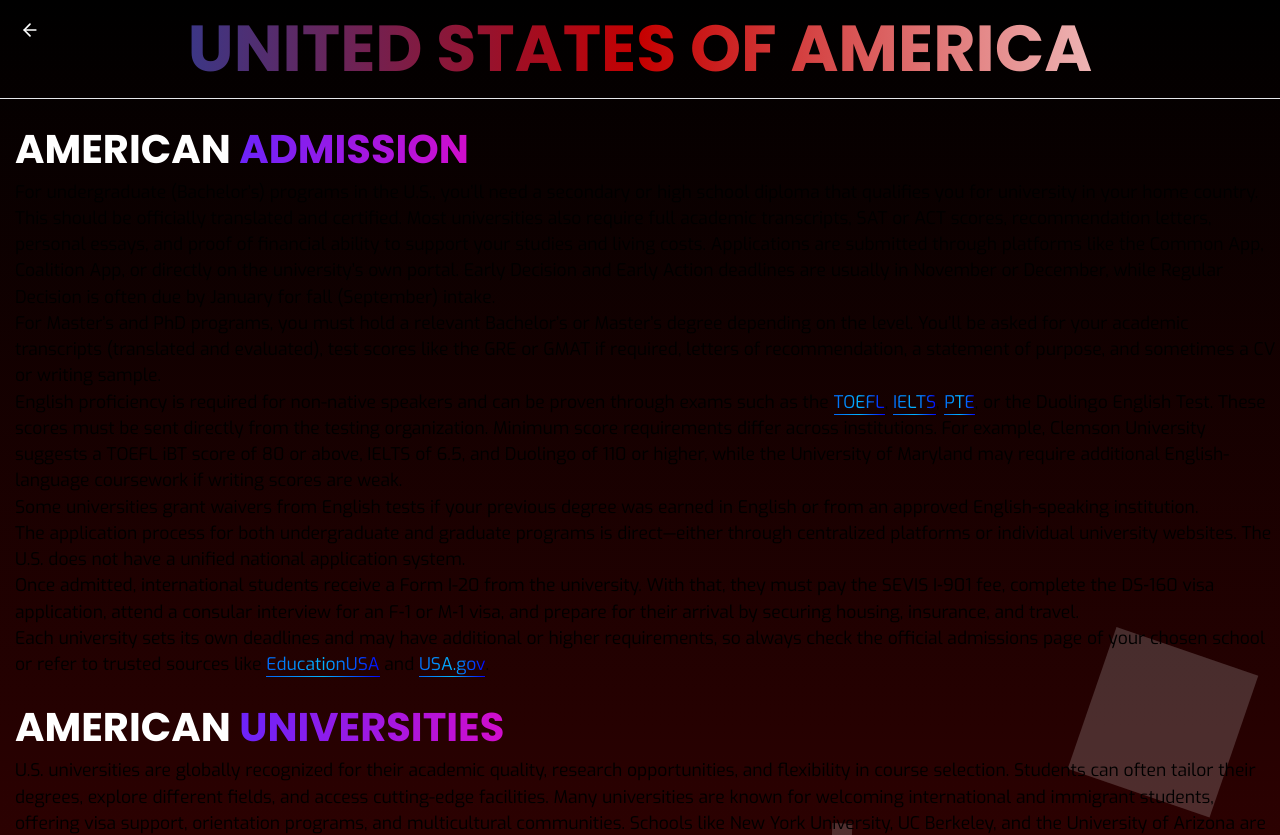
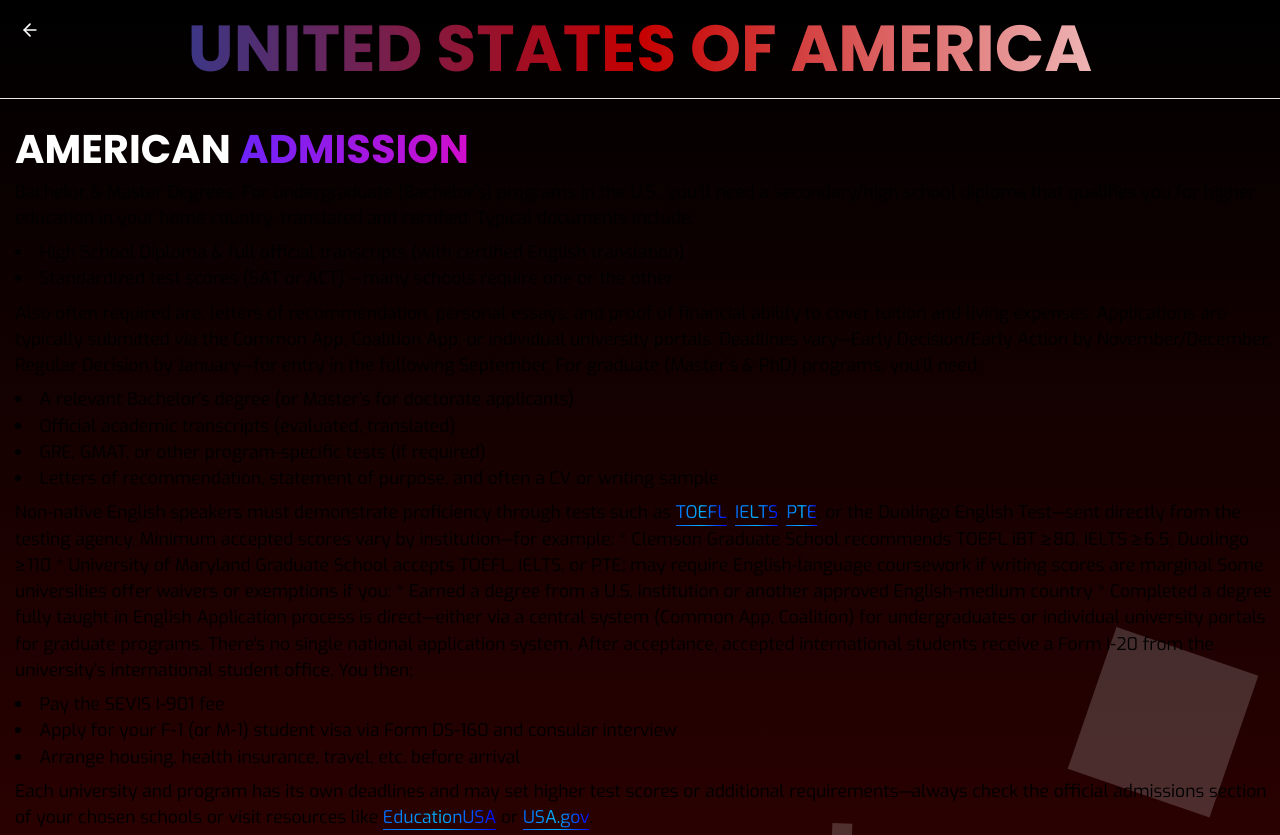
Before and after one commit to FaisalAbusharar/europe-university-info, a Next.js app: page /pages/beyond/countries/USA in a window 1280 px wide. Shown: the top 835 px of the page. Built offline with nearby package versions, Linux system fonts and the light colour scheme.

Commit message:
fixed hydration errors by using client

```diff
--- a/src/app/pages/beyond/countries/USA/page.tsx
+++ b/src/app/pages/beyond/countries/USA/page.tsx
@@ -1,4 +1,4 @@
-
+"use client"
 import CountryBeyond from '../../../../components/countrybeyond';
 import '../../../../styles/countrypage.css'
 import { Poppins } from 'next/font/google';
@@ -13,41 +13,46 @@ const backgroundColorObjectStyle: number[] = [255, 255, 255]
 /* Information Area */
 const AdmissionInformationText = (
   <>
+    Bachelor & Master Degrees:
+    For undergraduate (Bachelor’s) programs in the U.S., you’ll need a secondary/high school diploma that qualifies you for higher education in your home country, translated and certified. Typical documents include:
+    <ul className="list-disc list-inside mt-2 mb-2">
+      <li>High School Diploma & full official transcripts (with certified English translation)</li>
+      <li>Standardized test scores (SAT or ACT) – many schools require one or the other</li>
+    </ul>
+    Also often required are: letters of recommendation, personal essays, and proof of financial ability to cover tuition and living expenses.
+    Applications are typically submitted via the Common App, Coalition App, or individual university portals. Deadlines vary—Early Decision/Early Action by November/December, Regular Decision by January—for entry in the following September.
 
-      For undergraduate (Bachelor’s) programs in the U.S., you’ll need a secondary or high school diploma that qualifies you for university in your home country. This should be officially translated and certified. Most universities also require full academic transcripts, SAT or ACT scores, recommendation letters, personal essays, and proof of financial ability to support your studies and living costs. Applications are submitted through platforms like the Common App, Coalition App, or directly on the university’s own portal. Early Decision and Early Action deadlines are usually in November or December, while Regular Decision is often due by January for fall (September) intake.
-      <br></br>
+    For graduate (Master’s & PhD) programs, you’ll need:
+    <ul className="list-disc list-inside mt-2 mb-2">
+      <li>A relevant Bachelor’s degree (or Master’s for doctorate applicants)</li>
+      <li>Official academic transcripts (evaluated, translated)</li>
+      <li>GRE, GMAT, or other program-specific tests (if required)</li>
+      <li>Letters of recommendation, statement of purpose, and often a CV or writing sample</li>
+    </ul>
 
+    Non-native English speakers must demonstrate proficiency through tests such as  <a href="https://www.ets.org/toefl.html" target="_blank" rel="noopener noreferrer" id="hyperlink">TOEFL</a>,  <a href="https://ielts.org/" target="_blank" rel="noopener noreferrer" id="hyperlink">IELTS</a>,  <a href="https://www.pearsonpte.com/" target="_blank" rel="noopener noreferrer" id="hyperlink">PTE</a>,
+    or the Duolingo English Test—sent directly from the testing agency.
 
-      For Master’s and PhD programs, you must hold a relevant Bachelor’s or Master’s degree depending on the level. You’ll be asked for your academic transcripts (translated and evaluated), test scores like the GRE or GMAT if required, letters of recommendation, a statement of purpose, and sometimes a CV or writing sample.
-      <br></br>
+    Minimum accepted scores vary by institution—for example:
+    * Clemson Graduate School recommends TOEFL iBT ≥ 80, IELTS ≥ 6.5, Duolingo ≥ 110
+    * University of Maryland Graduate School accepts TOEFL, IELTS, or PTE; may require English-language coursework if writing scores are marginal
 
+    Some universities offer waivers or exemptions if you:
+    * Earned a degree from a U.S. institution or another approved English-medium country
+    * Completed a degree fully taught in English
 
+    Application process is direct—either via a central system (Common App, Coalition) for undergraduates or individual university portals for graduate programs. There's no single national application system.
 
-      English proficiency is required for non-native speakers and can be proven through exams such as the <a href="https://www.ets.org/toefl.html" target="_blank" rel="noopener noreferrer" id="hyperlink">TOEFL</a>, <a href="https://ielts.org/" target="_blank" rel="noopener noreferrer" id="hyperlink">IELTS</a>, <a href="https://www.pearsonpte.com/" target="_blank" rel="noopener noreferrer" id="hyperlink">PTE</a>, or the Duolingo English Test. These scores must be sent directly from the testing organization. Minimum score requirements differ across institutions. For example, Clemson University suggests a TOEFL iBT score of 80 or above, IELTS of 6.5, and Duolingo of 110 or higher, while the University of Maryland may require additional English-language coursework if writing scores are weak.
-      <br></br>
+    After acceptance, accepted international students receive a Form I‑20 from the university’s international student office. You then:
+    <ul className="list-disc list-inside mt-2 mb-2">
+      <li>Pay the SEVIS I‑901 fee</li>
+      <li>Apply for your F‑1 (or M‑1) student visa via Form DS‑160 and consular interview</li>
+      <li>Arrange housing, health insurance, travel, etc. before arrival</li>
+    </ul>
 
-
-
-      Some universities grant waivers from English tests if your previous degree was earned in English or from an approved English-speaking institution.
-      <br></br>
-
-
-
-      The application process for both undergraduate and graduate programs is direct—either through centralized platforms or individual university websites. The U.S. does not have a unified national application system.
-      <br></br>
-
-
-
-      Once admitted, international students receive a Form I-20 from the university. With that, they must pay the SEVIS I‑901 fee, complete the DS‑160 visa application, attend a consular interview for an F‑1 or M‑1 visa, and prepare for their arrival by securing housing, insurance, and travel.
-      <br></br>
-
-
-
-      Each university sets its own deadlines and may have additional or higher requirements, so always check the official admissions page of your chosen school or refer to trusted sources like <a href="https://educationusa.state.gov/" target="_blank" rel="noopener noreferrer" id="hyperlink">EducationUSA</a> and <a href="https://www.usa.gov/international-student" target="_blank" rel="noopener noreferrer" id="hyperlink">USA.gov</a>.
-
+    Each university and program has its own deadlines and may set higher test scores or additional requirements—always check the official admissions section of your chosen schools or visit resources like   <a href="https://educationusa.state.gov/" target="_blank" rel="noopener noreferrer" id="hyperlink">EducationUSA</a>   or  <a href="https://www.usa.gov/international-student" target="_blank" rel="noopener noreferrer" id="hyperlink">USA.gov</a>.
   </>
 );
-
 
 const UniversityInformationText = (
   <>
```
